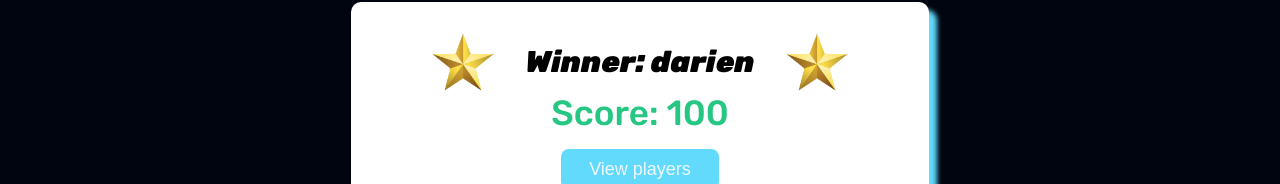
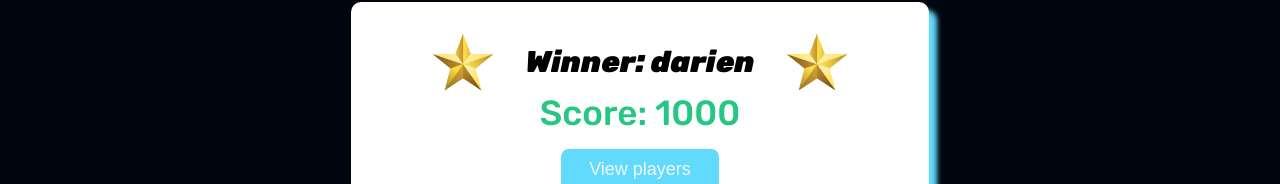
Before and after one commit to darienmiller88/DigitalScoreBoard, a Vue app in the folder client/: page /view-games in a window 1280 px wide. Shown: the part 185-369 px from the top of the page. Built offline with nearby package versions, Linux system fonts and the light colour scheme; no server answers; a web font is replaced by a local one.

Commit message:
feat: added savedga,e with a team for testing purposes

```diff
--- a/client/src/app.css
+++ b/client/src/app.css
@@ -14,7 +14,7 @@
 [data-theme="light"] {
     --primary-color: #003366;
     --primary-color-transparent: #003366d0;
-    --bg-color: #f2e0c5;
+    --bg-color: lch(89.96% 15.56 82.99);
     --bg-color-transparent: #f2e0c5b2;
     --toggle-background: #00050f;
 }
--- a/client/src/components/SavedGames/SavedGames.vue
+++ b/client/src/components/SavedGames/SavedGames.vue
@@ -21,7 +21,7 @@
             total_points: 5000,
             winner: {
                 username: "darien",
-                score: 100
+                score: 1000
             },
             location: {
                 id: "1",
@@ -60,6 +60,50 @@
                     },
                 ],
                 location_name: "Lawrence"
+            }
+        },
+        {
+            id: "4",
+            created_at: new Date().toLocaleString(),
+            average_points: 90,
+            total_points: 5000,
+            winner: {
+                username: "Lawrence",
+                score: 4000
+            },
+            teams: [
+                {
+                    team_name: "Lawrence",
+                    score: 5000,
+                    players: ["Michelle", "Nijmah"]
+                },
+                {
+                    team_name: "Elmwood",
+                    score: 4000,
+                    players: ["Shaniqua", "Micki"]
+                }
+            ],
+            location: {
+                id: "3",
+                users: [
+                    {
+                        username: "Nijmah",
+                        score: 300
+                    },
+                    {
+                        username: "Michelle",
+                        score: 400
+                    },
+                    {
+                        username: "Shaniqua",
+                        score: 700
+                    },
+                    {
+                        username: "Micki",
+                        score: 400
+                    },
+                ],
+                location_name: "Elmwood"
             }
         }
     ]
```
